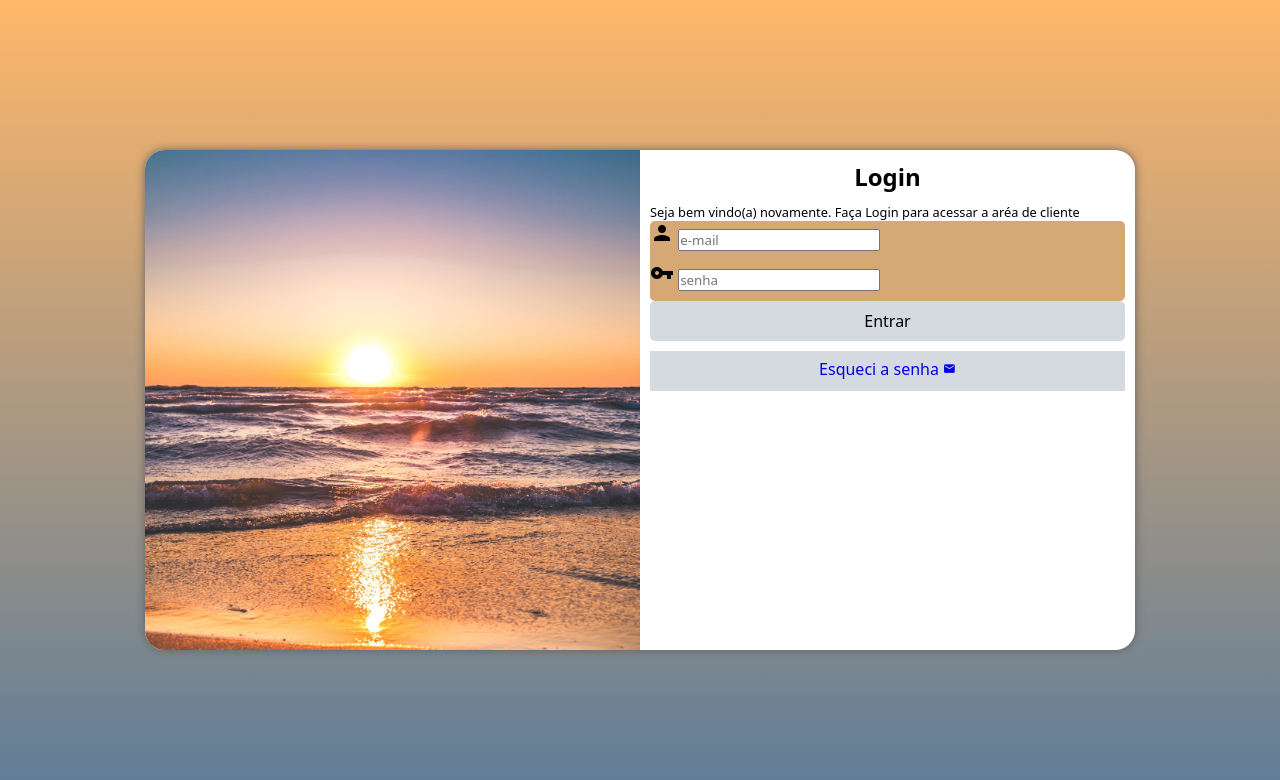
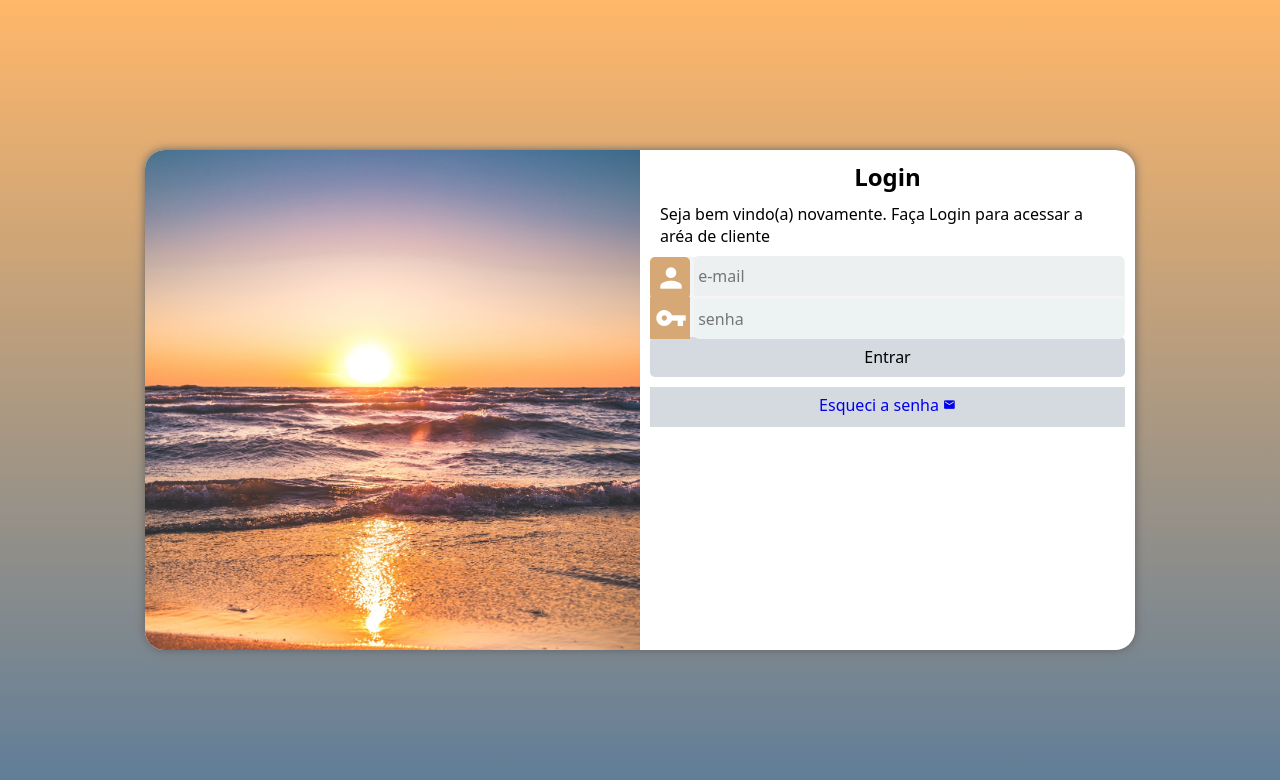
Before and after one commit to guiialm/projeto-login, a plain HTML site: page index.html in a window 1280 px wide. Drawn offline with Linux system fonts and the light colour scheme.

Commit message:
finalização projero login

```diff
--- a/estilos/media-query.css
+++ b/estilos/media-query.css
@@ -46,6 +46,12 @@ Extra large screens, TV – 1201px, and more.*/
     section#login div#formulario{
         float: right;
         width: 50%;
+
+    }
+
+    div#formulario p{
+        margin: 10px;
+        font-size: 1em;
     }
 
 
--- a/estilos/style.css
+++ b/estilos/style.css
@@ -29,7 +29,6 @@ section#login{
     position: absolute;
     top: 50%;
     left: 50%;
-    transform:translate(-50%, -50%);
     overflow: hidden; /* tudo que estiver fora da borda, vai esconder, ou seja, vai arreondar*/
 
 
@@ -39,6 +38,7 @@ section#login{
     border-radius: 20px;
     box-shadow: 0px 0px 10px rgb(99, 97, 97);
 
+    transform:translate(-50%, -50%);
     transition: width .5s, height .5s;
     transition-timing-function: ease;
 }
@@ -58,13 +58,14 @@ text-align: center;
 margin-bottom: 10px;
 }
 div#formulario p{
+    margin: 10px;
     font-size: 0.8em;
 }
 form div.campo1{
     display: block;
     height: 40px;
     border-radius: 5px 5px 0px 0px;
-    background-color: #D6A875;
+    background-color: #f5f4f4;
 }
 
 
@@ -72,14 +73,51 @@ form div.campo2{
     display: block;
     height: 40px;
     border-radius: 0px 0px 5px 5px;
-    background-color: #D6A875;
+    background-color: #f5f4f4;
 }
 div.campo1 label{
     display: none;
 }
+div.campo1 span{
+    background-color: #D6A875;
+    padding-right: 10px;
+    border-radius: 5px;
+    color: white;
+    font-size: 2em;
+    width: 40px;
+    padding: 5px;
+}
 div.campo2 label{
     display: none;
 }
+div.campo1 input{
+    background-color: rgb(236, 240, 240);
+    font-size: 1em;
+    width:calc(100% - 44.8px) ;
+    height: 100%;
+    border: 0px;
+    border-radius: 5px 5px 0px 0px;
+    padding: 4px;
+    transform: translateY(-12px);
+}
+div.campo2 input{
+    background-color: rgb(237, 243, 243);
+    font-size: 1em;
+    width:calc(100% - 45.38px) ;
+    height: 100%;
+    border: 0px;
+    border-radius: 0px 0px 5px 5px;
+    padding: 4px;
+    transform: translateY(-9px);
+}
+div.campo2 span{
+    background-color: #D6A875;
+    color: white;
+    font-size: 2em;
+    width: 40px;
+    padding: 5px;
+}
+
 form input[type=submit] { /* botao submit */
     display: block;
     font-size: 1em;
```
